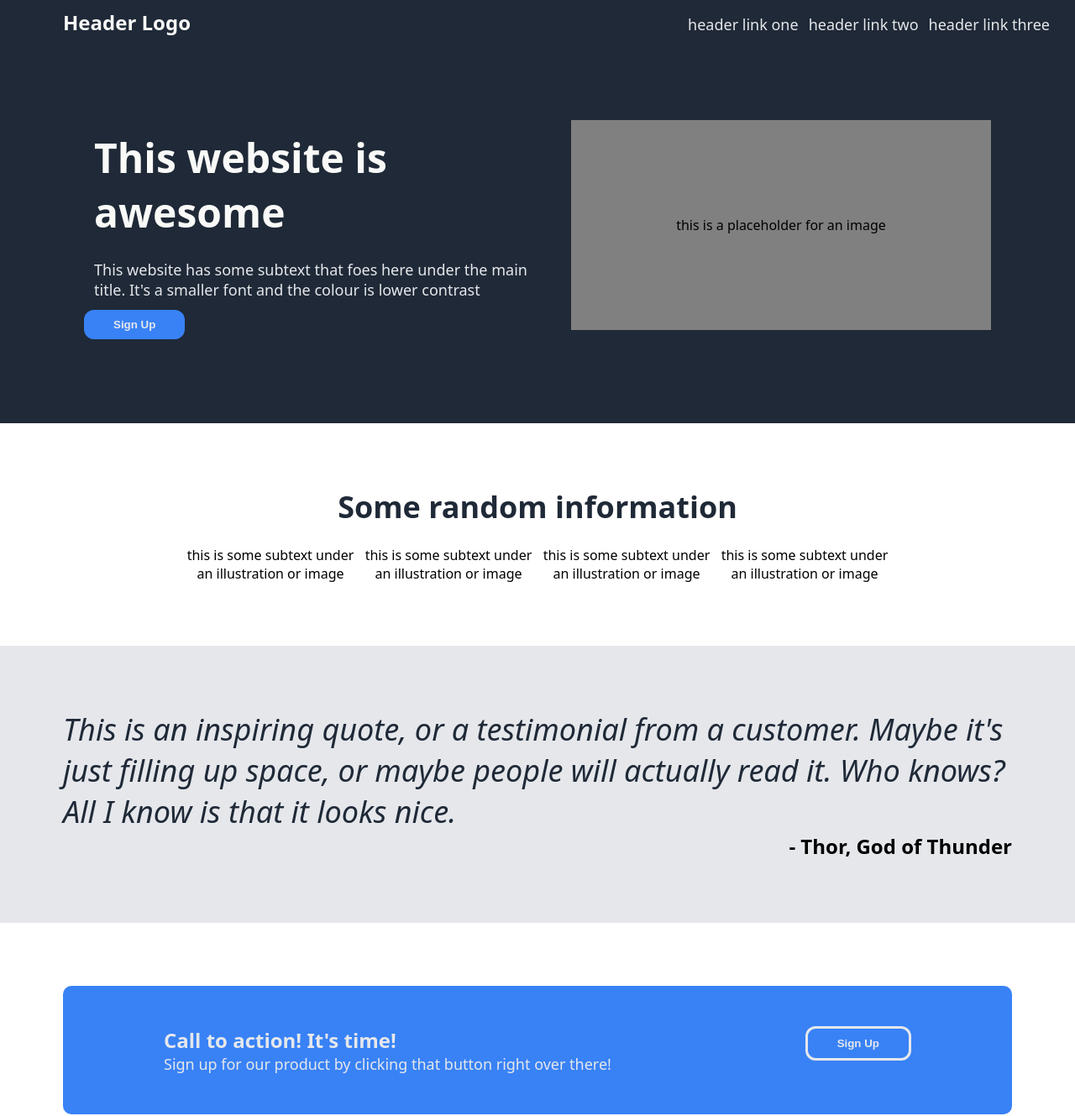
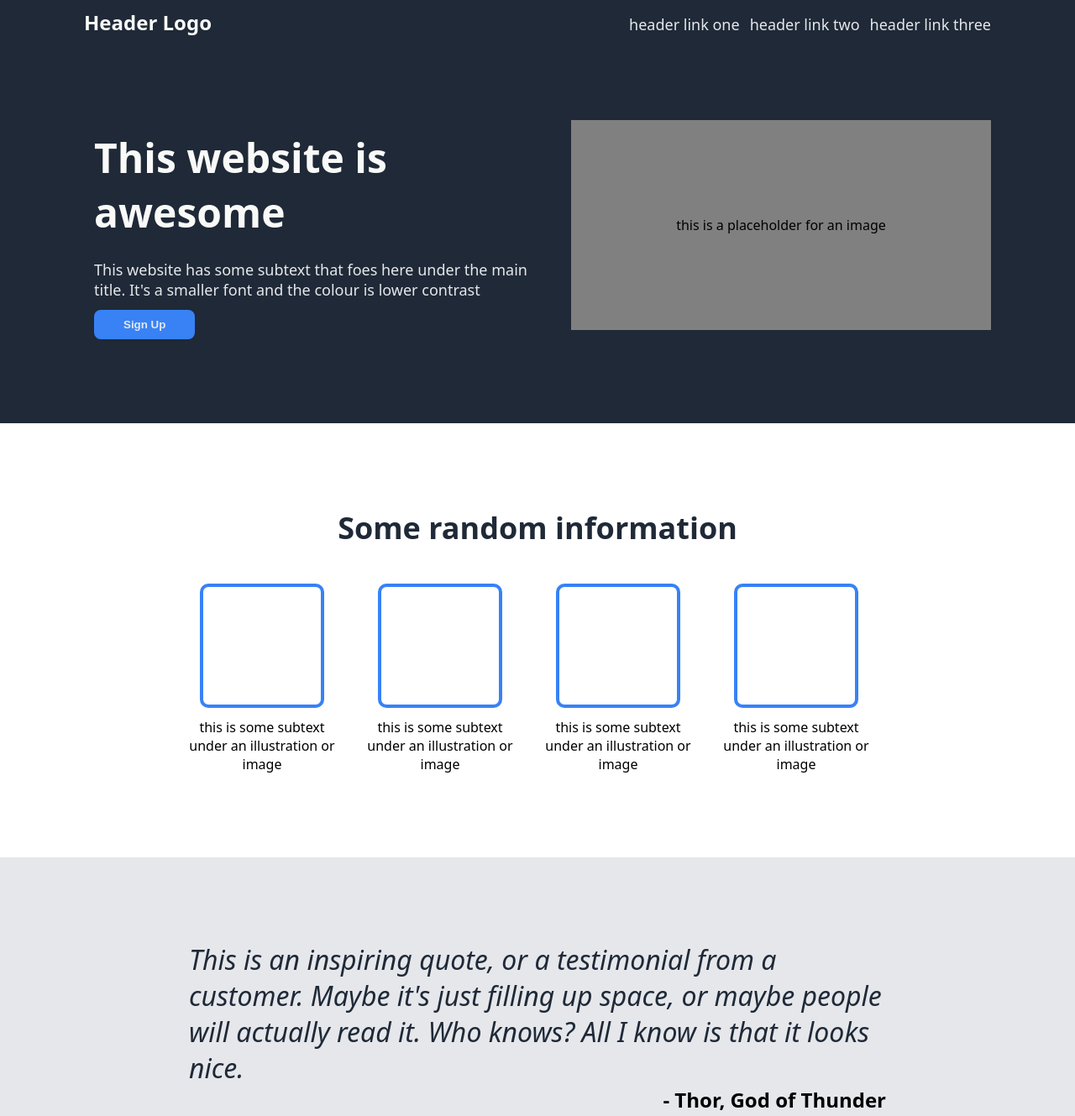
Before and after one commit to Yeti7554/odin-landing-page, a plain HTML site: page index.html in a window 1280 px wide. Shown: the top 1329 px of the page at 84% size. Drawn offline with Linux system fonts and the light colour scheme.

Commit message:
fixed quote area formating and added four sample images

```diff
--- a/index.html
+++ b/index.html
@@ -39,19 +39,19 @@
 
             <div class="c2-body">
                 <div class="c2-card">
-                    <img src="">
+                    <div class="false-image"></div>
                     <div class="card-text"> this is some subtext under an illustration or image</div>
                 </div>
                 <div class="c2-card">
-                    <img src="">
+                    <div class="false-image"></div>
                     <div class="card-text"> this is some subtext under an illustration or image</div>
                 </div>
                 <div class="c2-card">
-                    <img src="">
+                    <div class="false-image"></div>
                     <div class="card-text"> this is some subtext under an illustration or image</div>
                 </div>
                 <div class="c2-card">
-                    <img src="">
+                    <div class="false-image"></div>
                     <div class="card-text"> this is some subtext under an illustration or image</div>
                 </div>
             </div>
--- a/styles.css
+++ b/styles.css
@@ -11,15 +11,15 @@ body {
     justify-content: space-between;
     background-color:#1F2937 ;
     align-items: baseline;
-    padding-left: 75px;
+    padding-left: 100px;
     padding-top: 10px;
-    padding-right: 30px;
+    padding-right: 100px;
 }
 
 .header-logo {
     color: #F9FAF8;
     font-size: 24px;
-    font-weight: bold;
+    font-weight: 900;
 }
 
 .header-links {
@@ -34,6 +34,7 @@ body {
     display: flex;
     padding: 100px;
     gap: 24px;
+    justify-content: space-evenly;
 }
 
 .c1-text {
@@ -55,23 +56,26 @@ body {
 
 .c1-button {
     padding: 10px 35px;
-    border-radius: 12px;
+    border-radius: 8px;
     background-color: #3882F6;
     color: #E5E7EB;
     font-weight: bold;
     box-shadow: none;
     border: 0;
+    margin-left: 12px;
 }
 
 .container-2 {
+    display: flex;
     flex-direction: column;
-    padding: 75px;
+    padding: 100px;
+    gap: 42px;
 }
 
 .c2-title {
     display: flex;
     font-size: 36px;
-    font-weight: bold;
+    font-weight:900;
     color: #1F2937;
     justify-content: center
 }
@@ -88,26 +92,46 @@ body {
 .c2-body {
     display: flex;
     align-items: center;
+    gap: 12px;
     justify-content: center;
+}
+
+.c2-card{
+    display: flex;
+    flex-direction: column;
+    width: 200px;
+    text-align: center;
+    justify-content: space-evenly;
     gap: 12px;
 }
 
-.c2-card{
-    width: 200px;
-    text-align: center;
+.false-image {
+    height: 140px;
+    width: 140px;
+    border: 4px solid #3882F6;
+    border-radius: 10px;
+    margin-left: 16px;
+}
+
+.card-text {
+    width: 180px;
 }
 
 .container-quote {
     display: flex;
     flex-direction: column;
     background-color: #E5E7EB;
-    padding: 75px;
+    padding: 100px;
+    justify-content: center;
+    padding-right: 225px;
+    padding-left: 225px;
 }
 
 .c3-body {
-    font-size: 36px;
+    font-size: 32px;
     font-style: italic;
     color: #1F2937;
+    justify-content: center;
 }
 
 .c3-thor {
@@ -140,7 +164,7 @@ body {
 
 .signup-button-2{
     padding: 10px 35px;
-    border-radius: 12px;
+    border-radius: 8px;
     background-color: #3882F6;
     color: #E5E7EB;
     font-weight: bolder;
```
